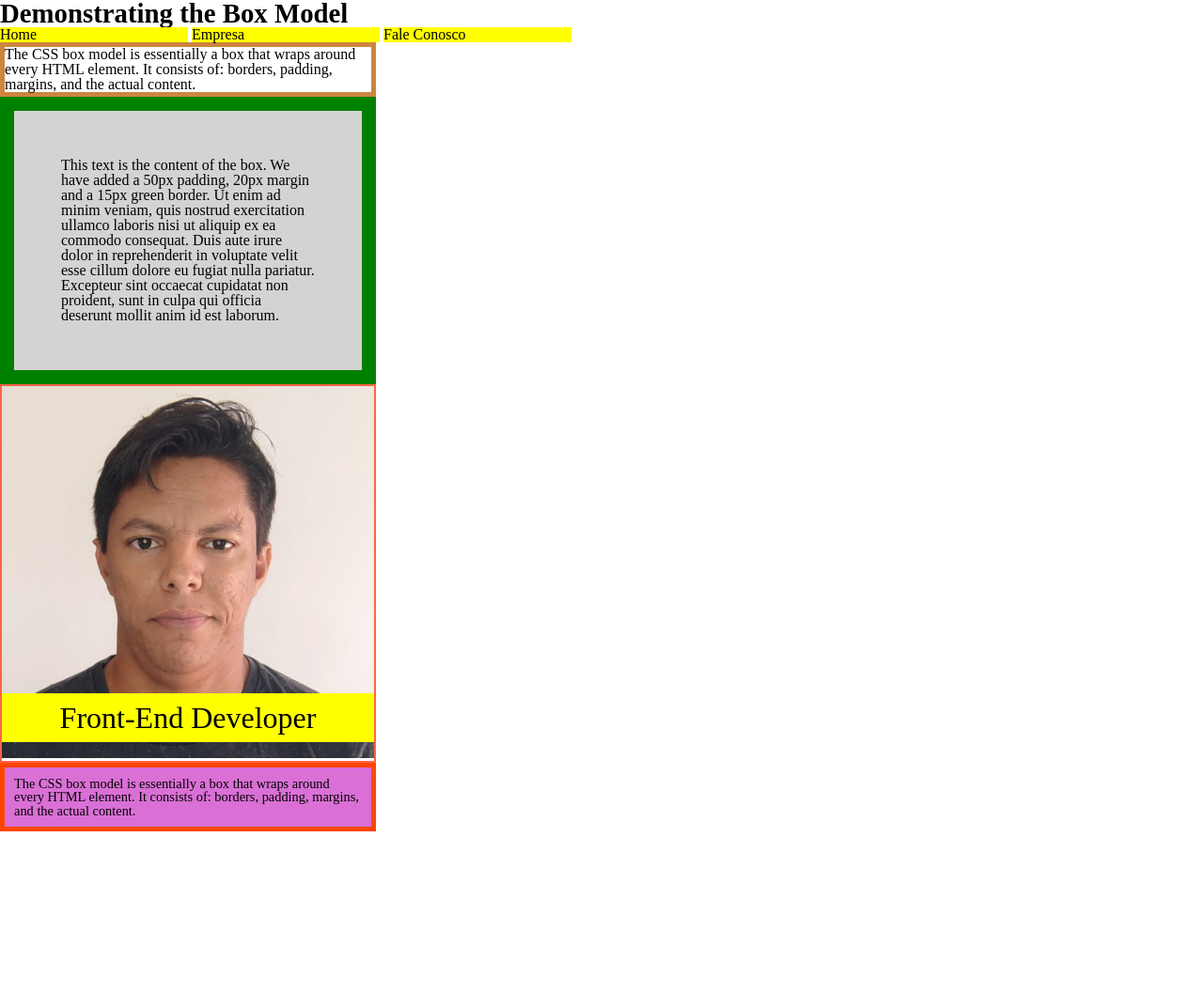
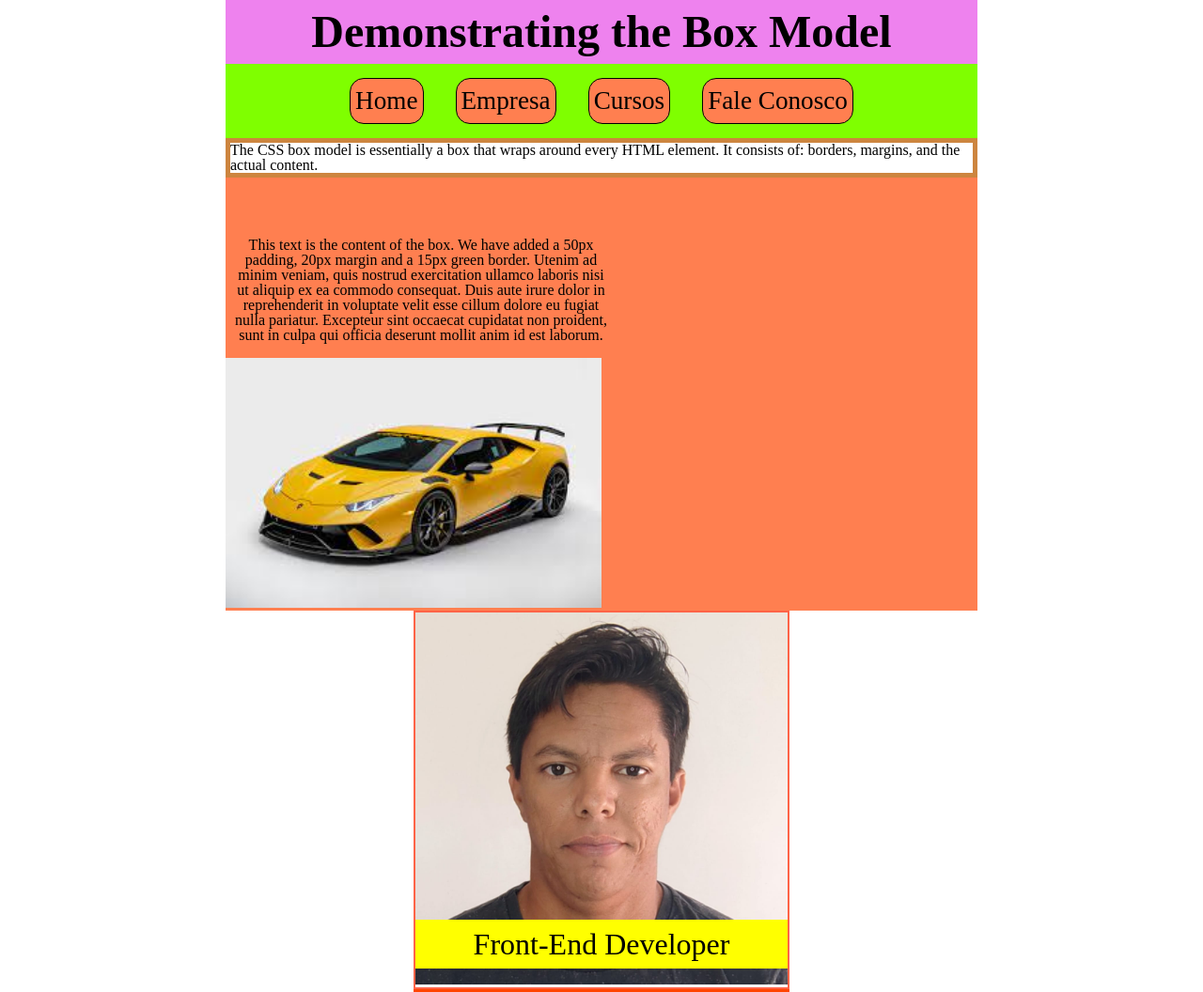
Before and after one commit to FullStack-AllenHalsay/html5-css3, a plain HTML site: page html5-and-css3-com-allen-halsay/index.html in a window 1280 px wide. Shown: the top 1056 px of the page at 94% size. Before the commit the page ends 885 px from the top, so only its background shows below. Drawn offline with Linux system fonts and the light colour scheme.

Commit message:
Add files via upload

```diff
--- a/html5-and-css3-com-allen-halsay/index.html
+++ b/html5-and-css3-com-allen-halsay/index.html
@@ -8,26 +8,41 @@
 
 <body>
     <section>
-        <h2>Demonstrating the Box Model</h2>
+        <div class="section-main">
+            <div class="header-main">
+                <h2 class="title">Demonstrating the Box Model</h2>
+                <div class="nav-header">
                     <nav class="navigation">
                         <ul>
                             <li>Home</li>
                             <li>Empresa</li>
+                            <li>Cursos</li>
                             <li>Fale Conosco</li>
                         </ul>
                     </nav>
+                </div>
+            </div>
+        </div>
         <p class="one-paragraph">The CSS box model is essentially a box that wraps around every HTML element. It
-            consists of: borders,
-            padding,
-            margins, and the actual content.</p>
+            consists of: borders, margins, and the actual content.</p>
     </section>
     <section>
-        <div>This text is the content of the box. We have added a 50px padding, 20px margin and a 15px green border. Ut
-            enim
-            ad minim veniam, quis nostrud exercitation ullamco laboris nisi ut aliquip ex ea commodo consequat. Duis
-            aute
-            irure dolor in reprehenderit in voluptate velit esse cillum dolore eu fugiat nulla pariatur. Excepteur sint
-            occaecat cupidatat non proident, sunt in culpa qui officia deserunt mollit anim id est laborum.</div>
+        <div class="container-section">
+            <div class="div-section">
+                <p>This text is the content of the box. We have added a 50px padding, 20px margin and a
+                    15px green border. Utenim ad minim veniam, quis nostrud exercitation ullamco laboris nisi ut aliquip
+                    ex
+                    ea
+                    commodo consequat. Duis aute irure dolor in reprehenderit in voluptate velit esse cillum dolore eu
+                    fugiat
+                    nulla pariatur. Excepteur sint occaecat cupidatat non proident, sunt in culpa qui officia deserunt
+                    mollit
+                    anim id est laborum.</p>
+            </div>
+            <div class="float-left">
+                <img class="img-car" src="assets/car.jpg" alt="Um carro amarelo" width="250px">
+            </div>
+        </div>
     </section>
     <section>
         <figure>
--- a/html5-and-css3-com-allen-halsay/style.css
+++ b/html5-and-css3-com-allen-halsay/style.css
@@ -18,15 +18,15 @@ html, body, div, span, applet, object, iframe, table, caption, tbody, tfoot, the
 }
 
 body {
+    margin: auto;
+    width: 100%;
+    max-width: 800px;
     background: white;
     line-height: 1;
     color: black;
 }
 
-ol, ul {
-    list-style: none;
-}
-
+*/
 /* tables still need cellspacing="0" in the markup */
 
 table {
@@ -49,21 +49,86 @@ blockquote, q {
     quotes: "" "";
 }
 
+.section-main {
+    position: sticky;
+    top: 0;
+    width: 100%;
+    max-width: 800px;
+    background-color: tomato;
+}
+
+.title {
+    width: 100%;
+    max-width: 800px;
+    font-size: 3rem;
+    text-align: center;
+    background-color: violet;
+    padding: 10px 0 10px;
+}
+
+.header-main {
+    background-color: cadetblue;
+    position: relative;
+}
+
+.nav-header {
+    position: relative;
+    background-color: chartreuse;
+    display: block;
+    text-align: center;
+}
+
+ul {
+    list-style-type: none;
+}
+
+li {
+    background-color: coral;
+    border: 1px solid black;
+    margin: 15px 15px;
+    padding: 10px 5px 10px;
+    font-size: 1.7rem;
+    display: inline-block;
+    text-align: center;
+    border-radius: 15px;
+}
+
 .one-paragraph {
     width: 100%;
-    max-width: 400px;
+    max-width: 800px;
     box-sizing: border-box;
     border: 5px solid peru;
 }
 
-div {
+.container-section {
     width: 100%;
+    max-width: 800px;
+    background-color: coral;
+    display: inline-block;
+}
+
+.div-section {
+    width: 50%;
     max-width: 400px;
-    background-color: lightgrey;
-    border: 15px solid green;
-    padding: 50px;
+    /* background-color: cornflowerblue; */
+    display: inline-block;
+    text-align: center;
+    margin: 4rem .5rem 1rem;
     box-sizing: border-box;
 }
+
+.div-section p {
+    font-size: 1rem;
+}
+
+.float-left {
+    width: 50%;
+    max-width: 400px;
+    display: inline-block;
+    float: left;
+}
+
+.img-car {}
 
 #allen {
     padding: 10px;
@@ -71,6 +136,7 @@ div {
     background-color: orchid;
     box-sizing: border-box;
     font-size: 0.9rem;
+    margin: auto;
 }
 
 h2 {
@@ -84,12 +150,6 @@ section {
     display: inline;
 }
 
-.navigation ul li {
-    display: inline-block;
-    width: 200px;
-    background-color: yellow;
-}
-
 img, #allen {
     width: 100%;
     max-width: 400px;
@@ -97,7 +157,7 @@ img, #allen {
 
 figure {
     position: relative;
-    margin: 0;
+    margin: auto;
     max-width: 400px;
     border: 2px solid tomato;
     box-sizing: border-box;
```
Also changed, not shown: html5-and-css3-com-allen-halsay/assets/car.jpg (added), html5-and-css3-com-allen-halsay/assets/marc-mintel-Q-ioK6NPFos-unsplash.jpg (added). Lines whose indentation alone changed are shown as unchanged.
